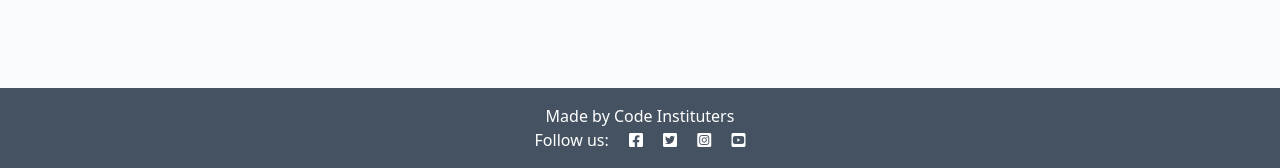
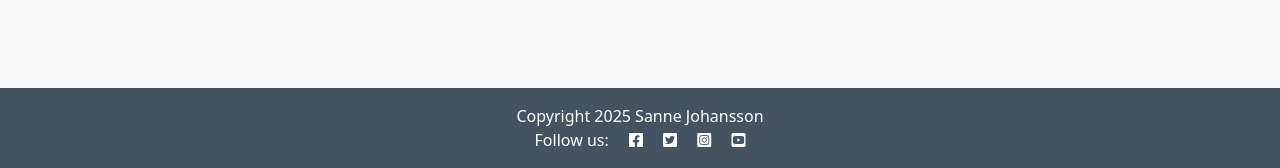
Before and after one commit to ssannejohansson/django-blog, a Django app: page / in a window 1280 px wide. Shown: the part 632-800 px from the top of the page. Run offline with Django 4.2, Linux system fonts and the light colour scheme; data that the repository does not hold is empty.

Commit message:
Add new template block

```diff
--- a/blog/templates/blog/index.html
+++ b/blog/templates/blog/index.html
@@ -50,3 +50,9 @@
 
 <!-- index.html content ends here -->
 {% endblock %}
+
+       {% block copyright %}
+
+            Copyright 2025 Sanne Johansson
+
+            {% endblock copyright %}
--- a/templates/base.html
+++ b/templates/base.html
@@ -61,7 +61,13 @@
 
     <!-- Footer -->
     <footer class="footer mt-auto py-3 dark-bg">
-        <p class="m-0 text-center text-white">Made by Code Instituters</p>
+        <p class="m-0 text-center text-white">
+            {% block copyright %}
+
+            Made by Code Instituters
+
+            {% endblock copyright %}
+        </p>
         <p class="m-0 text-center text-white">Follow us: <i class="fab fa-facebook-square ms-3"></i>
             <i class="fab fa-twitter-square ms-3"></i>
             <i class="fab fa-instagram-square ms-3"></i>
```
